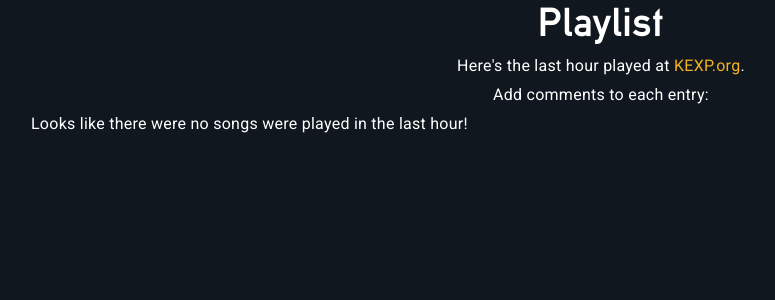
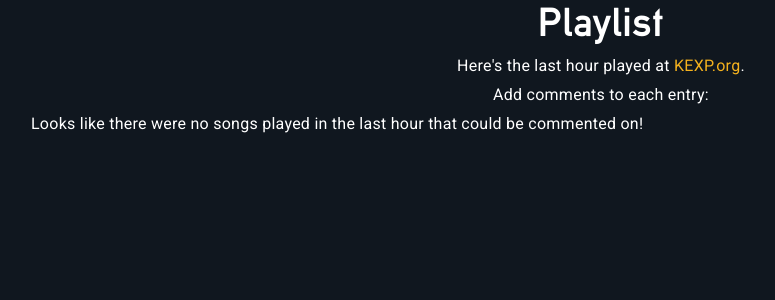
Before and after one commit to gkbroderick/commentator, a Django app: template playlist/templates/playlist/playlist.html in a window 1280 px wide. Shown: the part 58-358 px from the top of the page, without its empty margins (39-814 px from the left). Run offline with Django 3.2, Linux system fonts and the light colour scheme; the template is opened without the code that fills it, so the values that code supplies are empty; parts of the project's set-up code (start-up, migrations or seed data) failed here and were passed over; some libraries are stand-ins or nearby versions.

Commit message:
clean up templates

```diff
--- a/playlist/templates/playlist/playitem/playitem_partial.html
+++ b/playlist/templates/playlist/playitem/playitem_partial.html
@@ -1,4 +1,3 @@
-{% load static %}
 {% load tz %}
 
 {% block content %}
--- a/playlist/templates/playlist/playlist.html
+++ b/playlist/templates/playlist/playlist.html
@@ -18,7 +18,7 @@
   {% for song in playlist %}
     {% include "./playitem/playitem_partial.html" %}
   {% empty %}
-    <p class="notice">Looks like there were no songs were played in the last hour!</p>
+    <p class="notice">Looks like there were no songs played in the last hour that could be commented on!</p>
   {% endfor %}
 </div>
 </div>
```
